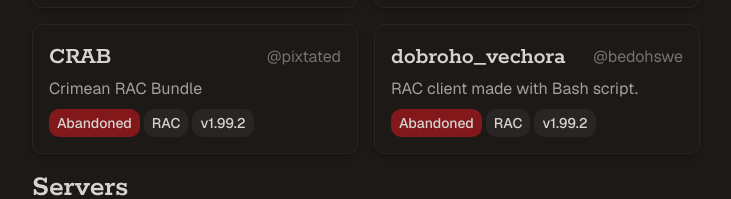
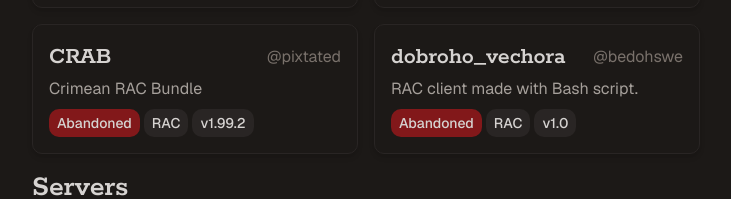
Before and after one commit to kostya-zero/racinfo, a Next.js app: page /projects in a window 1280 px wide. Shown: the part 894-1093 px from the top of the page, without its empty margins (274-1005 px from the left). Built offline with nearby package versions, Linux system fonts and the light colour scheme.

Commit message:
chore(projects): update information about supported protocol version in "dobroho_vechora" to v1.0

```diff
--- a/src/app/projects/page.tsx
+++ b/src/app/projects/page.tsx
@@ -70,7 +70,7 @@ export default function Projects() {
       authorGit: "https://gitea.bedohswe.eu.org/bedohswe",
       projectGit: "https://gitea.bedohswe.eu.org/bedohswe/dobroho_vechora",
       description: "RAC client made with Bash script.",
-      tags: ["Abandoned", "RAC", "v1.99.2"],
+      tags: ["Abandoned", "RAC", "v1.0"],
     },
   ];
 
```
